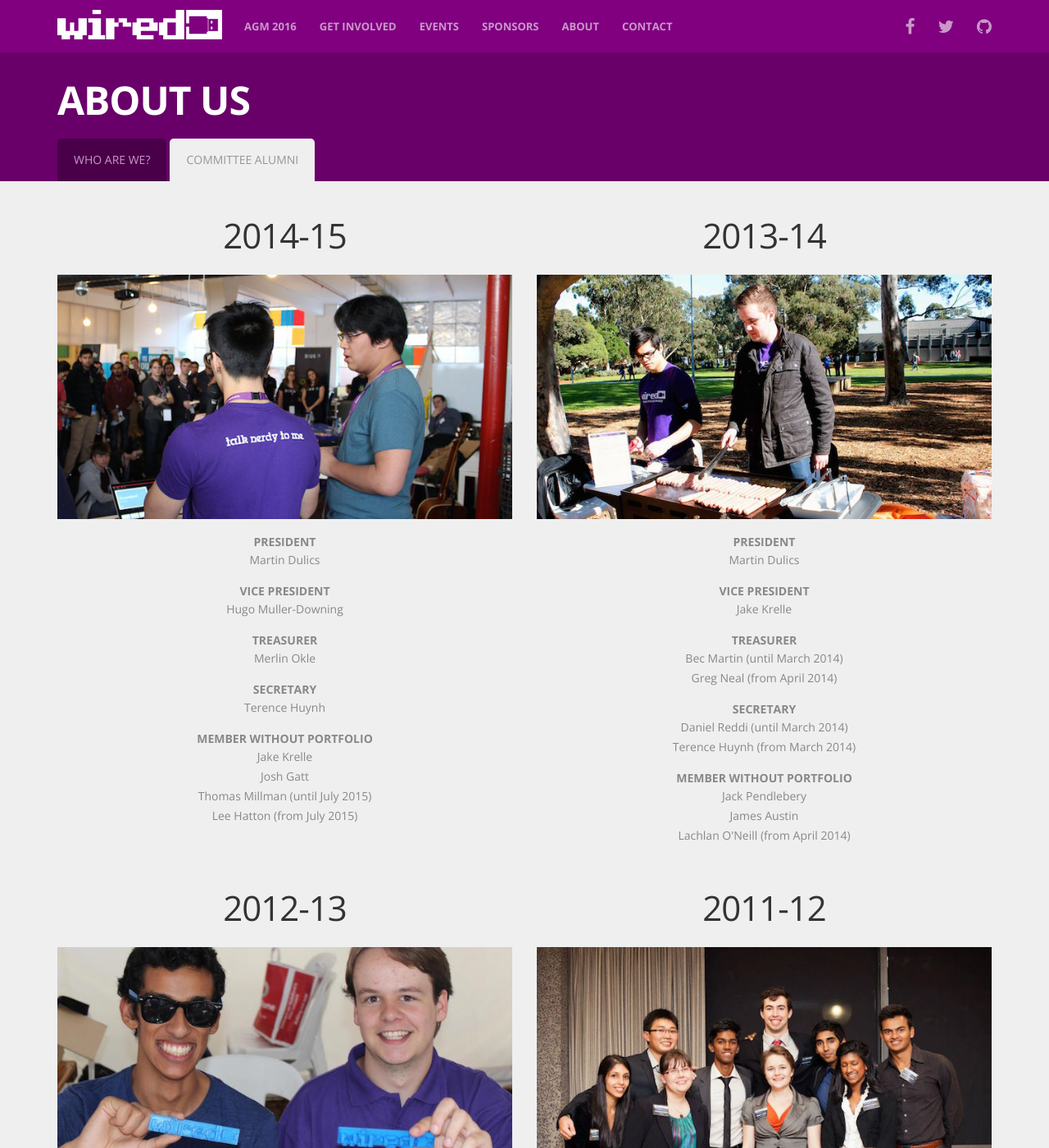
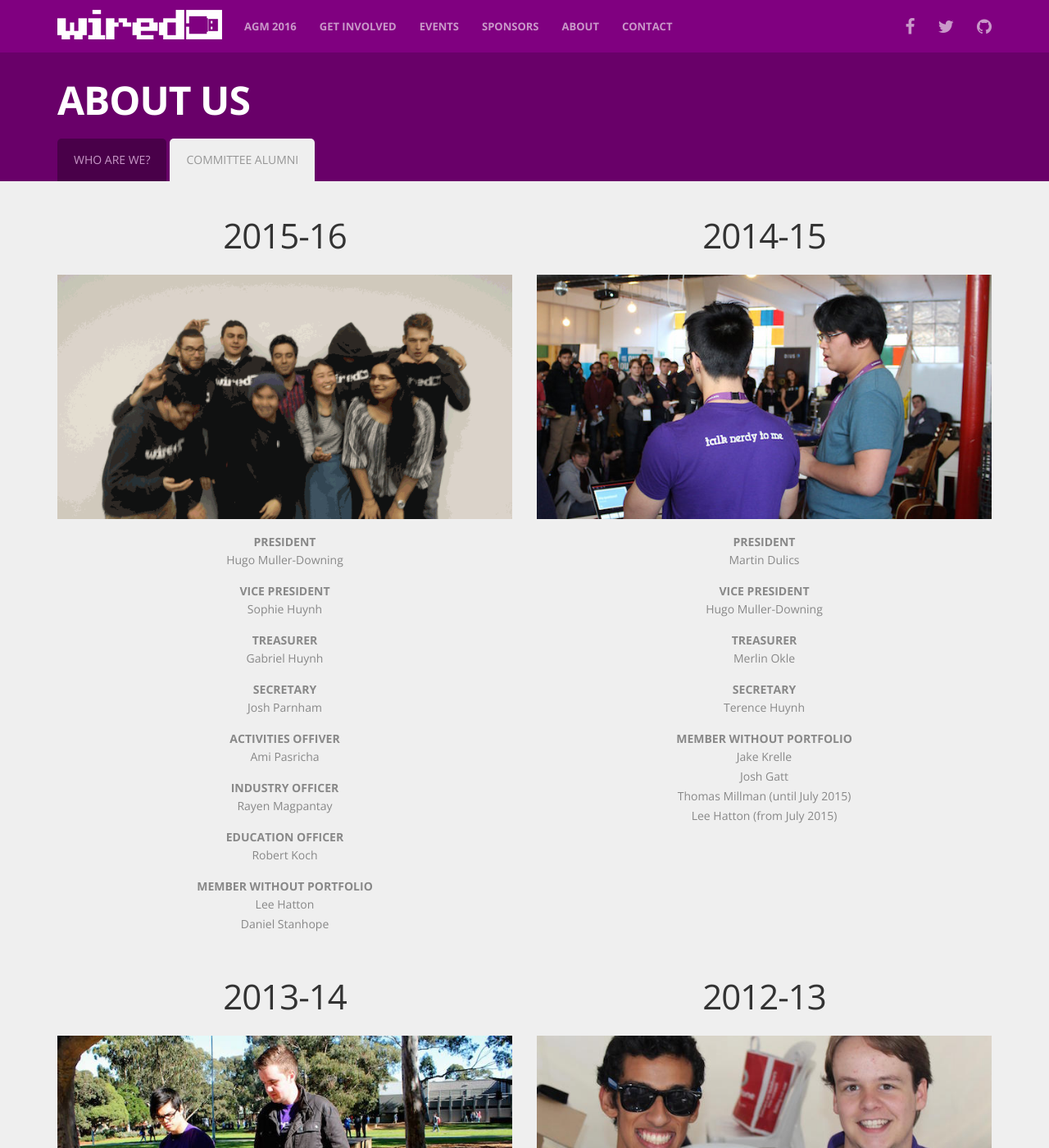
Before and after one commit to wiredmonash/wiredmonash.github.io, a Jekyll site: the page built from about/alumni.html, in a window 1280 px wide and 1400 px high. Shown: the whole window at 82% size. Built offline with Jekyll 4.4.1, drawn with Linux system fonts in a browser that asks for light colours; nearby versions of some CDN libraries.

Commit message:
Add 2015-2016 Committee to Alumni page

```diff
--- a/about/alumni.html
+++ b/about/alumni.html
@@ -19,6 +19,29 @@ slug: alumni
       <h3><span>Past Committees</span></h3>
       <div class="row">
         <div class="year col-sm-6 col-xs-12">
+          <h4>2015-16</h4>
+          <img src="{{site.url}}/assets/img/person/2015-committee.gif" alt="2015-16 Committee at the 2016 Annual General Meeting" />
+          <dl class="dl-horizontal">
+            <dt>President</dt>
+            <dd>Hugo Muller-Downing</dd>
+            <dt>Vice President</dt>
+            <dd>Sophie Huynh</dd>
+            <dt>Treasurer</dt>
+            <dd>Gabriel Huynh</dd>
+            <dt>Secretary</dt>
+            <dd>Josh Parnham</dd>
+            <dt>Activities Offiver</dt>
+            <dd>Ami Pasricha</dd>
+            <dt>Industry Officer</dt>
+            <dd>Rayen Magpantay</dd>
+            <dt>Education Officer</dt>
+            <dd>Robert Koch</dd>
+            <dt>Member without Portfolio</dt>
+            <dd>Lee Hatton</dd>
+            <dd>Daniel Stanhope</dd>
+          </dl>
+        </div>
+        <div class="year col-sm-6 col-xs-12">
           <h4>2014-15</h4>
           <img src="{{site.url}}/assets/img/person/2014-committee.jpg" alt="2014-15 President and Secretary at UNIHACK 2015" />
           <dl class="dl-horizontal">
@@ -37,6 +60,8 @@ slug: alumni
             <dd>Lee Hatton (from July 2015)</dd>
           </dl>
         </div>
+      </div>
+      <div class="row">
         <div class="year col-sm-6 col-xs-12">
           <h4>2013-14</h4>
           <img src="{{site.url}}/assets/img/person/2013-committee.jpg" alt="2013-14 President and MWOP at Open Day" />
@@ -57,8 +82,6 @@ slug: alumni
             <dd>Lachlan O'Neill (from April 2014)</dd>
           </dl>
         </div>
-      </div>
-      <div class="row">
         <div class="year col-sm-6 col-xs-12">
           <h4>2012-13</h4>
           <img src="{{site.url}}/assets/img/person/2012-committee.jpg" alt="2012-13 President and Secretary at O-Week" />
@@ -78,6 +101,8 @@ slug: alumni
             <dd>Thomas Robinson</dd>
           </dl>
         </div>
+      </div>
+      <div class="row">
         <div class="year col-sm-6 col-xs-12">
           <h4>2011-12</h4>
           <img src="{{site.url}}/assets/img/person/2011-committee.jpg" alt="2011-12 Committee at Industry Night" />
@@ -102,8 +127,6 @@ slug: alumni
             <dd>Matthew Browne (May - August 2012)<dd>
           </dl>
         </div>
-      </div>
-      <div class="row">
         <div class="year col-sm-6 col-xs-12">
           <h4>2010-11</h4>
           <img src="{{site.url}}/assets/img/person/2010-committee.jpg" alt="2010-11 Committee at Trivia Night" />
```
Also changed, not shown: assets/img/person/2015-committee.gif (added).
